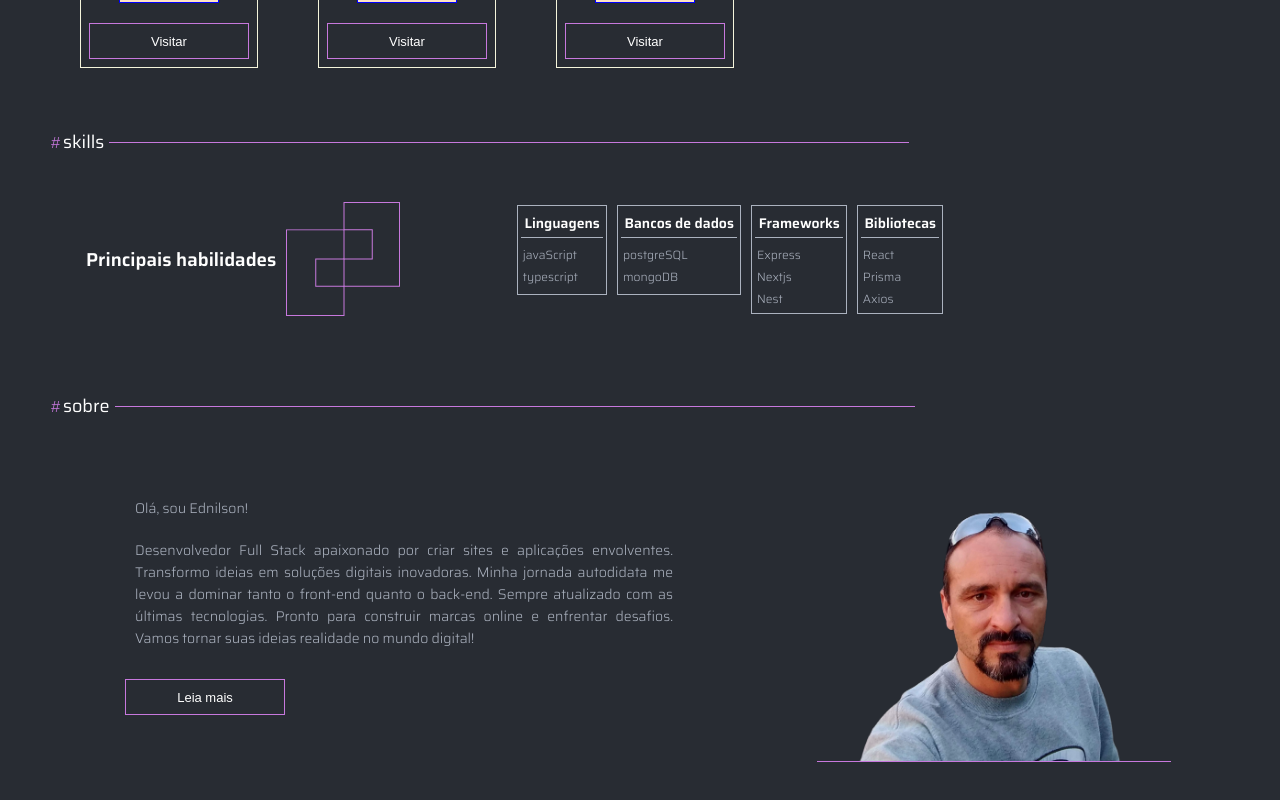
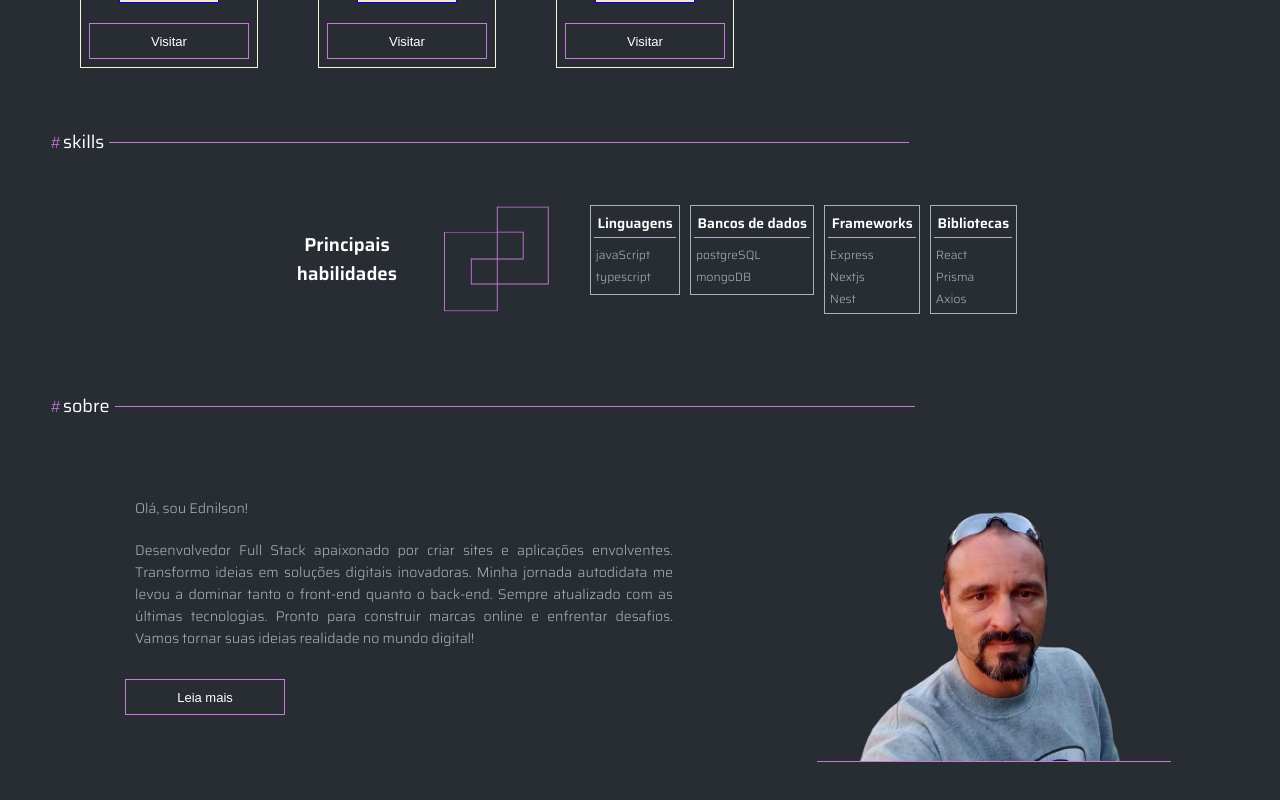
Before and after one commit to edfragoso/portfolio, a Next.js app in the folder new-portfolio/: page / in a window 1280 px wide. Shown: the part 867-1667 px from the top of the page. Built offline with nearby package versions, Linux system fonts and the light colour scheme.

Commit message:
refactor: changed settings style

```diff
--- a/new-portfolio/src/components/common/styles/styleSkillSection.ts
+++ b/new-portfolio/src/components/common/styles/styleSkillSection.ts
@@ -25,8 +25,8 @@ export const BoxContainer = styled.div`
   display: flex;
   align-items: center;
   flex-direction: row;
-  justify-content: space-between;
-  width: 100%;
+  justify-content: space-around;
+
 
   @media (max-width: 768px) {
     display: flex;
```
